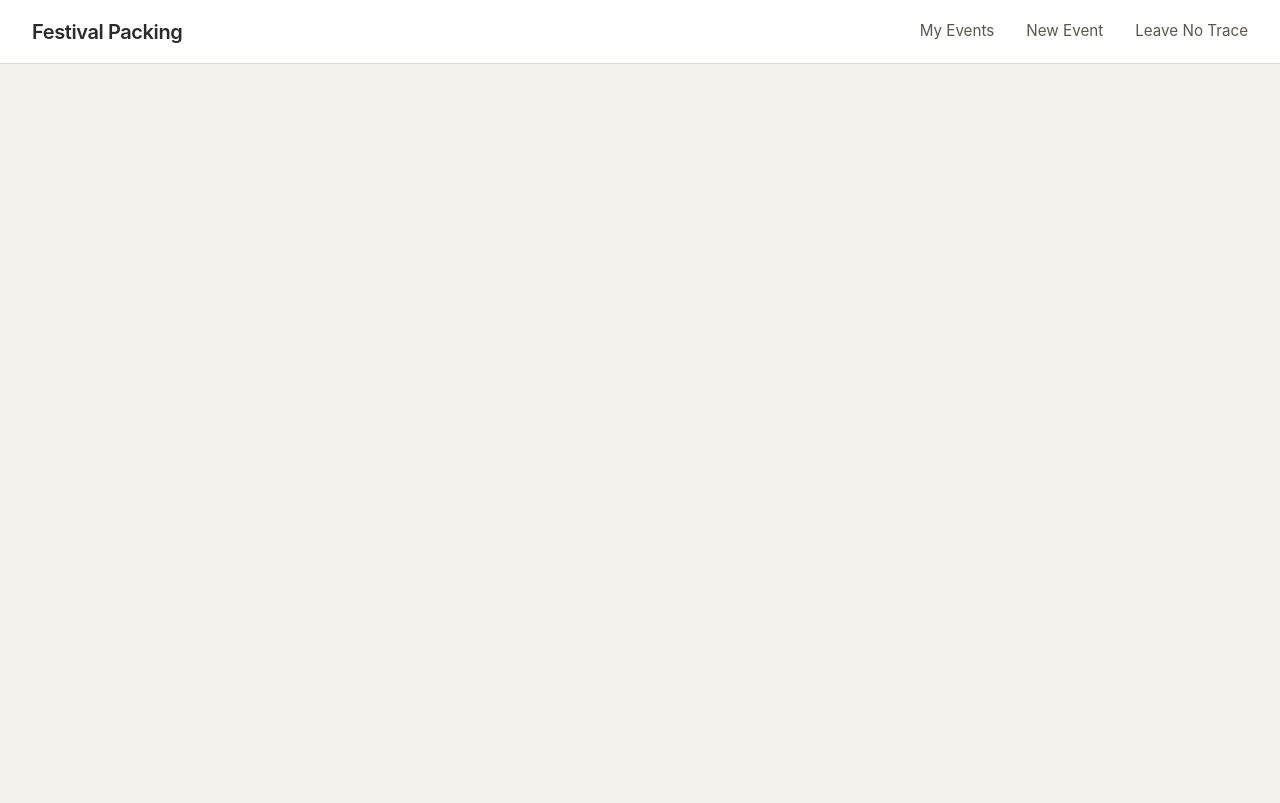
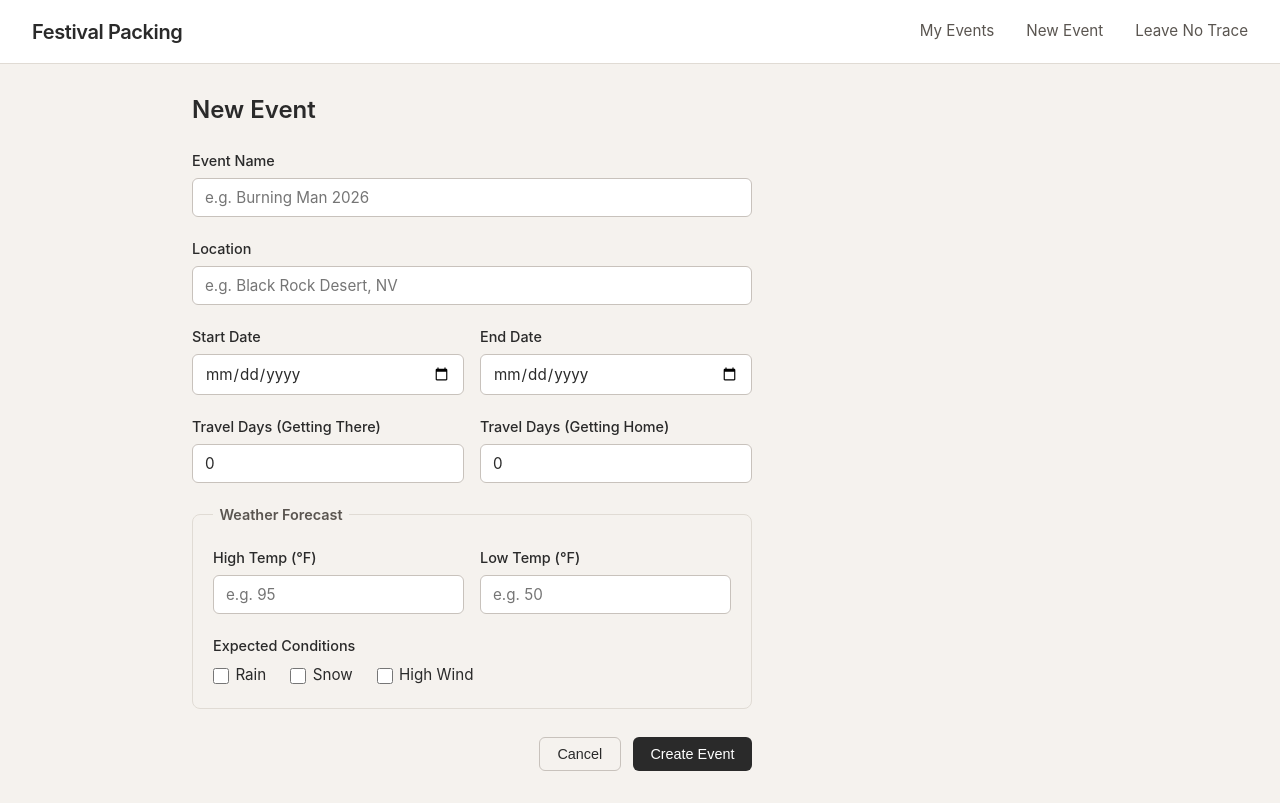
Before and after one commit to jellycat-code/festival-packing, a React (Vite) app: page / in a window 1280 px wide. Both pictures are taken after a click on the link "New Event". Built offline with nearby package versions, Linux system fonts and the light colour scheme.

Commit message:
Phase 3: create event form with localStorage persistence

```diff
--- a/src/App.jsx
+++ b/src/App.jsx
@@ -1,5 +1,6 @@
-import { useState } from 'react'
+import { useState, useEffect } from 'react'
 import HomePage from './components/HomePage'
+import CreateEventPage from './components/CreateEventPage'
 import './App.css'
 
 const SAMPLE_EVENTS = [
@@ -11,6 +12,9 @@ const SAMPLE_EVENTS = [
     endDate: '2026-09-07',
     travelDaysTo: 2,
     travelDaysFrom: 2,
+    weatherHigh: 100,
+    weatherLow: 45,
+    weatherConditions: ['High Wind'],
     status: 'planning',
   },
   {
@@ -21,13 +25,28 @@ const SAMPLE_EVENTS = [
     endDate: '2025-08-10',
     travelDaysTo: 0,
     travelDaysFrom: 0,
+    weatherHigh: 88,
+    weatherLow: 55,
+    weatherConditions: [],
     status: 'past',
   },
 ]
 
 function App() {
-  const [events] = useState(SAMPLE_EVENTS)
+  const [events, setEvents] = useState(() => {
+    const saved = localStorage.getItem('fp_events')
+    return saved ? JSON.parse(saved) : SAMPLE_EVENTS
+  })
   const [currentPage, setCurrentPage] = useState('home')
+
+  useEffect(() => {
+    localStorage.setItem('fp_events', JSON.stringify(events))
+  }, [events])
+
+  function handleAddEvent(newEvent) {
+    setEvents(prev => [...prev, newEvent])
+    setCurrentPage('home')
+  }
 
   function handleOpenEvent(event) {
     // will navigate to packing list in Phase 4
@@ -51,6 +70,12 @@ function App() {
         {currentPage === 'home' && (
           <HomePage events={events} onOpenEvent={handleOpenEvent} />
         )}
+        {currentPage === 'create' && (
+          <CreateEventPage
+            onAdd={handleAddEvent}
+            onCancel={() => setCurrentPage('home')}
+          />
+        )}
       </main>
     </div>
   )
--- /dev/null
+++ b/src/components/CreateEventPage.css
@@ -0,0 +1,95 @@
+.create-event-page h2 {
+  font-size: 1.5rem;
+  font-weight: 600;
+  margin-bottom: 1.5rem;
+}
+
+.event-form {
+  max-width: 560px;
+  display: flex;
+  flex-direction: column;
+  gap: 1.25rem;
+}
+
+.form-group {
+  display: flex;
+  flex-direction: column;
+  gap: 0.4rem;
+}
+
+.form-group > label {
+  font-size: 0.9rem;
+  font-weight: 500;
+  color: #2a2a2a;
+}
+
+.form-row {
+  display: grid;
+  grid-template-columns: 1fr 1fr;
+  gap: 1rem;
+}
+
+input[type="text"],
+input[type="number"],
+input[type="date"] {
+  padding: 0.55rem 0.75rem;
+  border: 1px solid #c8c2bc;
+  border-radius: 6px;
+  font-size: 0.95rem;
+  font-family: inherit;
+  background: #ffffff;
+  color: #2a2a2a;
+  transition: border-color 0.2s;
+  width: 100%;
+}
+
+input[type="text"]:focus,
+input[type="number"]:focus,
+input[type="date"]:focus {
+  outline: none;
+  border-color: #2a2a2a;
+}
+
+.form-fieldset {
+  border: 1px solid #e0dbd4;
+  border-radius: 8px;
+  padding: 1.25rem;
+  display: flex;
+  flex-direction: column;
+  gap: 1.25rem;
+}
+
+.form-fieldset legend {
+  font-size: 0.9rem;
+  font-weight: 600;
+  color: #5a5550;
+  padding: 0 0.4rem;
+}
+
+.checkbox-group {
+  display: flex;
+  gap: 1.5rem;
+  flex-wrap: wrap;
+}
+
+.checkbox-label {
+  display: flex;
+  align-items: center;
+  gap: 0.4rem;
+  font-size: 0.95rem;
+  cursor: pointer;
+}
+
+.checkbox-label input[type="checkbox"] {
+  width: 16px;
+  height: 16px;
+  cursor: pointer;
+  accent-color: #2a2a2a;
+}
+
+.form-actions {
+  display: flex;
+  gap: 0.75rem;
+  justify-content: flex-end;
+  padding-top: 0.5rem;
+}
--- /dev/null
+++ b/src/components/CreateEventPage.jsx
@@ -0,0 +1,188 @@
+import { useState } from 'react'
+import './CreateEventPage.css'
+
+const WEATHER_CONDITIONS = ['Rain', 'Snow', 'High Wind']
+
+function CreateEventPage({ onAdd, onCancel }) {
+  const [form, setForm] = useState({
+    name: '',
+    location: '',
+    startDate: '',
+    endDate: '',
+    travelDaysTo: 0,
+    travelDaysFrom: 0,
+    weatherHigh: '',
+    weatherLow: '',
+    weatherConditions: [],
+  })
+
+  function handleChange(e) {
+    const { name, value } = e.target
+    setForm(prev => ({ ...prev, [name]: value }))
+  }
+
+  function handleConditionToggle(condition) {
+    setForm(prev => {
+      const already = prev.weatherConditions.includes(condition)
+      return {
+        ...prev,
+        weatherConditions: already
+          ? prev.weatherConditions.filter(c => c !== condition)
+          : [...prev.weatherConditions, condition],
+      }
+    })
+  }
+
+  function handleSubmit(e) {
+    e.preventDefault()
+    onAdd({
+      ...form,
+      id: Date.now(),
+      status: 'planning',
+      travelDaysTo: Number(form.travelDaysTo),
+      travelDaysFrom: Number(form.travelDaysFrom),
+      weatherHigh: form.weatherHigh !== '' ? Number(form.weatherHigh) : null,
+      weatherLow: form.weatherLow !== '' ? Number(form.weatherLow) : null,
+    })
+  }
+
+  return (
+    <div className="create-event-page">
+      <h2>New Event</h2>
+      <form className="event-form" onSubmit={handleSubmit}>
+
+        <div className="form-group">
+          <label htmlFor="name">Event Name</label>
+          <input
+            id="name"
+            name="name"
+            type="text"
+            value={form.name}
+            onChange={handleChange}
+            placeholder="e.g. Burning Man 2026"
+            required
+          />
+        </div>
+
+        <div className="form-group">
+          <label htmlFor="location">Location</label>
+          <input
+            id="location"
+            name="location"
+            type="text"
+            value={form.location}
+            onChange={handleChange}
+            placeholder="e.g. Black Rock Desert, NV"
+            required
+          />
+        </div>
+
+        <div className="form-row">
+          <div className="form-group">
+            <label htmlFor="startDate">Start Date</label>
+            <input
+              id="startDate"
+              name="startDate"
+              type="date"
+              value={form.startDate}
+              onChange={handleChange}
+              required
+            />
+          </div>
+          <div className="form-group">
+            <label htmlFor="endDate">End Date</label>
+            <input
+              id="endDate"
+              name="endDate"
+              type="date"
+              value={form.endDate}
+              onChange={handleChange}
+              required
+            />
+          </div>
+        </div>
+
+        <div className="form-row">
+          <div className="form-group">
+            <label htmlFor="travelDaysTo">Travel Days (Getting There)</label>
+            <input
+              id="travelDaysTo"
+              name="travelDaysTo"
+              type="number"
+              min="0"
+              value={form.travelDaysTo}
+              onChange={handleChange}
+            />
+          </div>
+          <div className="form-group">
+            <label htmlFor="travelDaysFrom">Travel Days (Getting Home)</label>
+            <input
+              id="travelDaysFrom"
+              name="travelDaysFrom"
+              type="number"
+              min="0"
+              value={form.travelDaysFrom}
+              onChange={handleChange}
+            />
+          </div>
+        </div>
+
+        <fieldset className="form-fieldset">
+          <legend>Weather Forecast</legend>
+          <div className="form-row">
+            <div className="form-group">
+              <label htmlFor="weatherHigh">High Temp (°F)</label>
+              <input
+                id="weatherHigh"
+                name="weatherHigh"
+                type="number"
+                value={form.weatherHigh}
+                onChange={handleChange}
+                placeholder="e.g. 95"
+              />
+            </div>
+            <div className="form-group">
+              <label htmlFor="weatherLow">Low Temp (°F)</label>
+              <input
+                id="weatherLow"
+                name="weatherLow"
+                type="number"
+                value={form.weatherLow}
+                onChange={handleChange}
+                placeholder="e.g. 50"
+              />
+            </div>
+          </div>
+
+          <div className="form-group">
+            <label>Expected Conditions</label>
+            <div className="checkbox-group">
+              {WEATHER_CONDITIONS.map(condition => (
+                <label key={condition} className="checkbox-label">
+                  <input
+                    type="checkbox"
+                    checked={form.weatherConditions.includes(condition)}
+                    onChange={() => handleConditionToggle(condition)}
+                  />
+                  {condition}
+                </label>
+              ))}
+            </div>
+          </div>
+        </fieldset>
+
+        <div className="form-actions">
+          <button type="button" className="btn btn--secondary" onClick={onCancel}>
+            Cancel
+          </button>
+          <button type="submit" className="btn btn--primary">
+            Create Event
+          </button>
+        </div>
+
+      </form>
+    </div>
+  )
+}
+
+export default CreateEventPage
```
